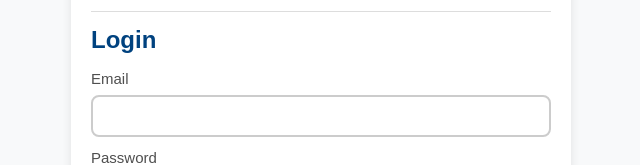
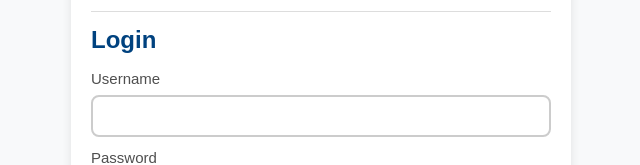
Before and after one commit to ShaheenJawadi/SOLYNTEK, a React (Create React App) app in the folder frontend/: page /login in a window 1280 px wide. Shown: the part 299-464 px from the top of the page, without its empty margins (319-959 px from the left). Built offline with nearby package versions, Linux system fonts and the light colour scheme.

Commit message:
Refactor authentication to use username instead of email

```diff
--- a/frontend/src/api/axios.ts
+++ b/frontend/src/api/axios.ts
@@ -7,7 +7,7 @@ const API_BASE_URL = 'http://localhost:8000/api';
 const api = axios.create({
   baseURL: API_BASE_URL,
   headers: {
-    'Content-Type': 'application/json',
+    'Content-Type': 'application/x-www-form-urlencoded',
   },
 });
 
--- a/frontend/src/components/auth/loginForm.tsx
+++ b/frontend/src/components/auth/loginForm.tsx
@@ -8,14 +8,14 @@ const LoginForm: React.FC = () => {
   return (
     <form onSubmit={formik.handleSubmit} className="form_holder">
       <InputField
-        type="email"
-        label="Email"
-        name="email"
-        value={formik.values.email}
+        type="username"
+        label="Username"
+        name="username"
+        value={formik.values.username}
         onChange={formik.handleChange}
         onBlur={formik.handleBlur}
-        isError={!!(formik.errors.email && formik.touched.email)}
-        errorMessage={formik.errors.email}
+        isError={!!(formik.errors.username && formik.touched.username)}
+        errorMessage={formik.errors.username}
       />
      <InputField
         type="password"
--- a/frontend/src/components/auth/registerForm.tsx
+++ b/frontend/src/components/auth/registerForm.tsx
@@ -11,21 +11,21 @@ const RegisterForm: React.FC = () => {
         type="text"
         label="Username"
         name="username"
-        value={formik.values.email}
+        value={formik.values.username}
         onChange={formik.handleChange}
         onBlur={formik.handleBlur}
-        isError={!!(formik.errors.email && formik.touched.email)}
-        errorMessage={formik.errors.email}
+        isError={!!(formik.errors.username && formik.touched.username)}
+        errorMessage={formik.errors.username}
       />
       <InputField
-        type="email"
-        label="Email"
-        name="email"
-        value={formik.values.email}
+        type="username"
+        label="username"
+        name="username"
+        value={formik.values.username}
         onChange={formik.handleChange}
         onBlur={formik.handleBlur}
-        isError={!!(formik.errors.email && formik.touched.email)}
-        errorMessage={formik.errors.email}
+        isError={!!(formik.errors.username && formik.touched.username)}
+        errorMessage={formik.errors.username}
       />
       <InputField
         type="password"
--- a/frontend/src/hooks/forms/useAuthForm.tsx
+++ b/frontend/src/hooks/forms/useAuthForm.tsx
@@ -4,24 +4,24 @@ import { useMutation } from 'react-query';
 import { login  } from '../../services/authService';
 
 const loginValidationSchema = Yup.object({
-  email: Yup.string().email('Invalid email format').required('Email is required'),
+  username: Yup.string().required('username is required'),
   password: Yup.string().min(6, 'Password must be at least 6 characters').required('Password is required'),
 });
 
 
 
 export const useAuthForm = () => {
-  const mutation = useMutation( (data: { email: string, password: string }) => login(data.email, data.password) );
+  const mutation = useMutation( (data: { username: string, password: string }) => login(data.username, data.password) );
 
   const formik = useFormik({
     initialValues: {
-      email: '',
+      username: '',
       password: '',
     },
     validationSchema:  loginValidationSchema  ,
     onSubmit: async (values) => {
       try {
-          await mutation.mutateAsync({email:values.email, password: values.password});
+          await mutation.mutateAsync({username:values.username, password: values.password});
           alert('Login Successful');
 
 
--- a/frontend/src/services/authService.ts
+++ b/frontend/src/services/authService.ts
@@ -1,8 +1,8 @@
 import { apiService } from '../api/axios';
 import { setToken } from '../utils/token';
 
-export const login = async (email: string, password: string) => {
-  const response = await apiService.post<{ token: string }>('/auth/login', { email, password });
-  setToken( response.token);
-  return response.token;
+export const login = async (username: string, password: string) => {
+  const response = await apiService.post<{ access_token: string }>('/auth/login', { username, password });
+  setToken( response.access_token);
+  return response.access_token;
 };
--- a/frontend/src/types/auth.type.ts
+++ b/frontend/src/types/auth.type.ts
@@ -7,8 +7,8 @@ export interface AuthState {
 
   export interface User {
     id: string;
+    email: string;
     username: string;
-    email: string;
     role: UserRole;
   }
 
```
